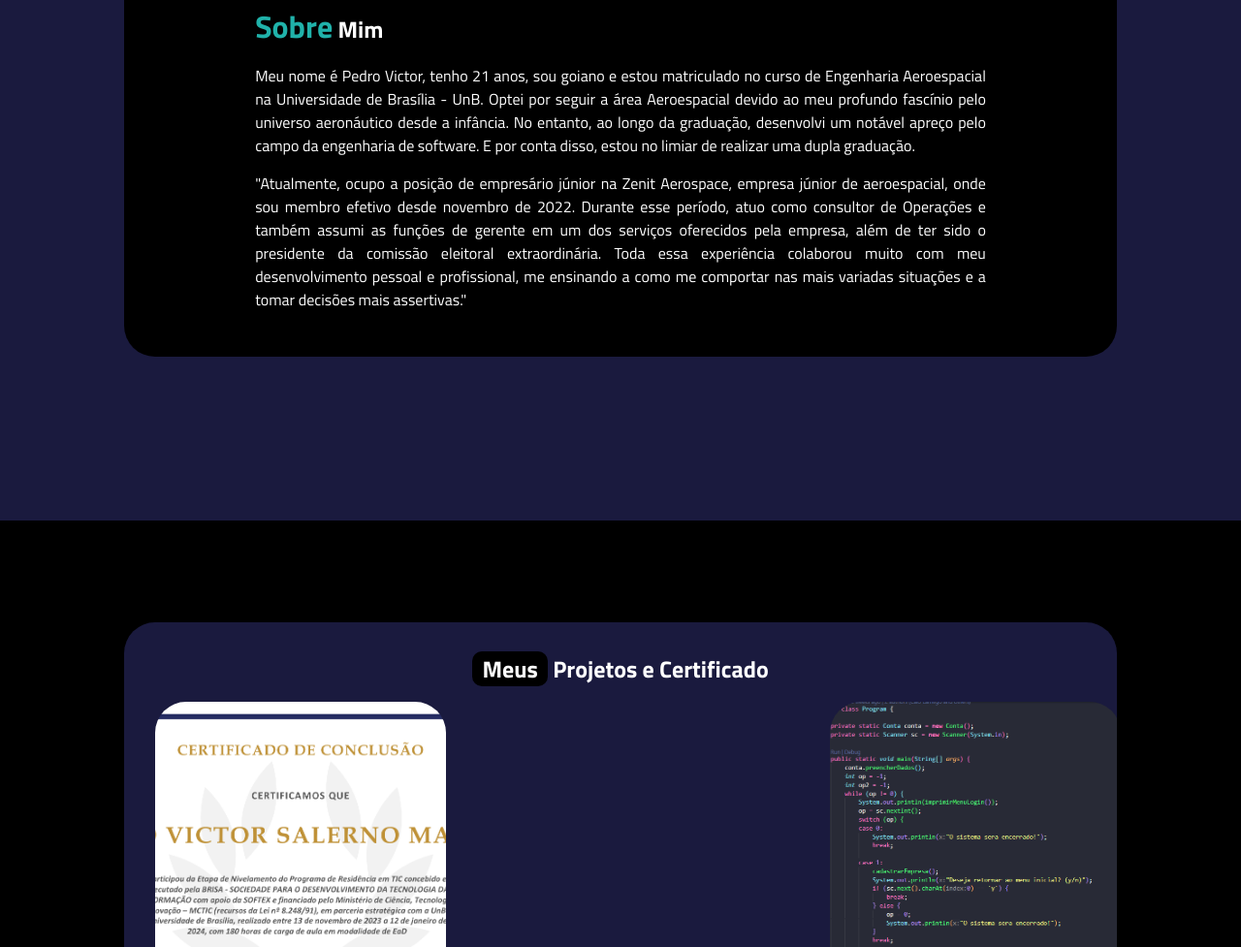
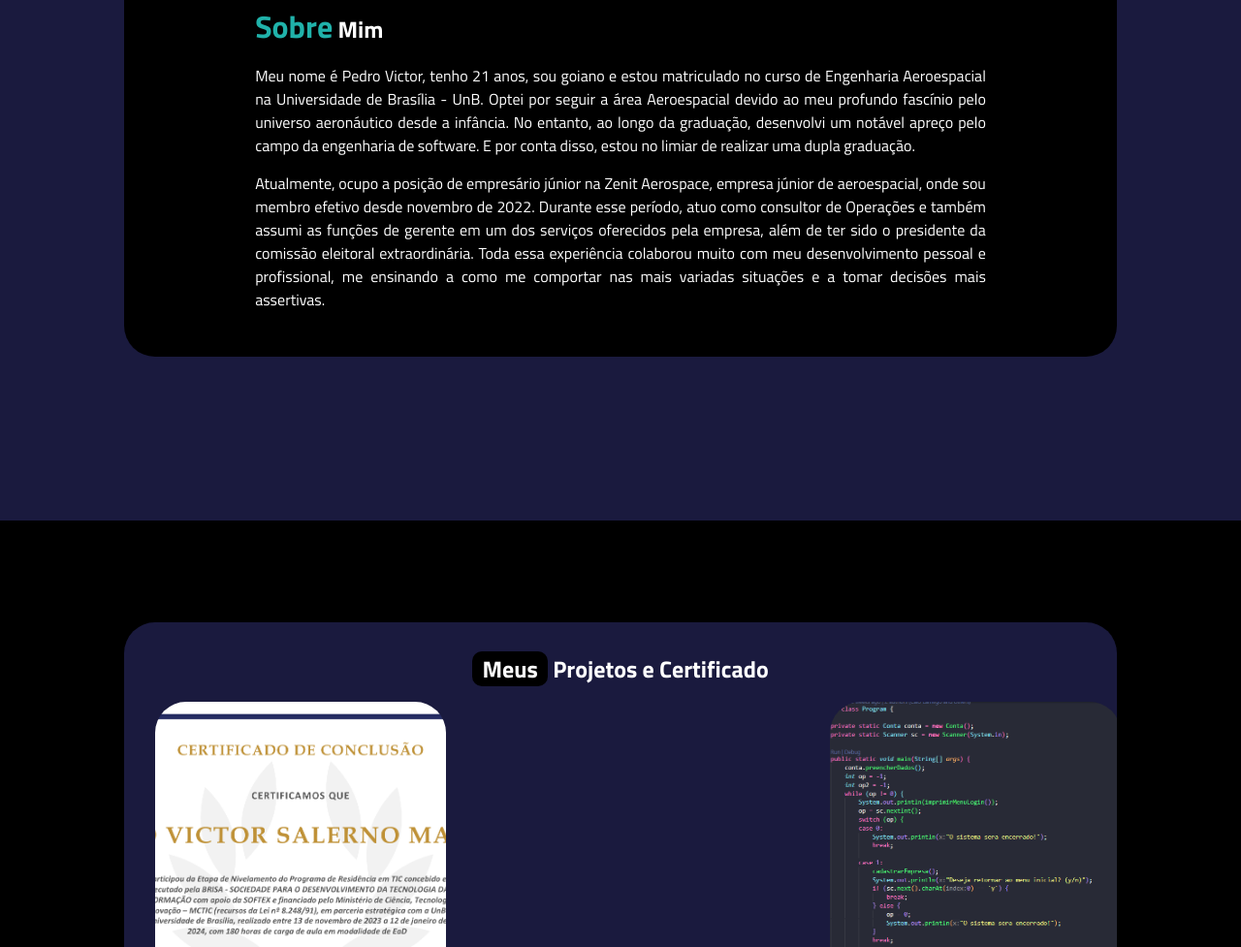
Before and after one commit to pedroslrn/Portifolio, a plain HTML site: page index.html in a window 1280 px wide. Shown: the part 1089-2066 px from the top of the page at 97% size. Drawn offline with Linux system fonts and the light colour scheme.

Commit message:
correcoes1.1

```diff
--- a/index.html
+++ b/index.html
@@ -56,7 +56,7 @@
                     <div class="textoSobreMim">
                         <h1><span>Sobre</span> Mim</h1>
                         <p id="s1">Meu nome é Pedro Victor, tenho 21 anos, sou goiano e estou matriculado no curso de Engenharia Aeroespacial na Universidade de Brasília - UnB. Optei por seguir a área Aeroespacial devido ao meu profundo fascínio pelo universo aeronáutico desde a infância. No entanto, ao longo da graduação, desenvolvi um notável apreço pelo campo da engenharia de software. E por conta disso, estou no limiar de realizar uma dupla graduação.</p>
-                        <p id="s2">"Atualmente, ocupo a posição de empresário júnior na Zenit Aerospace, empresa júnior de aeroespacial, onde sou membro efetivo desde novembro de 2022. Durante esse período, atuo como consultor de Operações e também assumi as funções de gerente em um dos serviços oferecidos pela empresa, além de ter sido o presidente da comissão eleitoral extraordinária. Toda essa experiência colaborou muito com meu desenvolvimento pessoal e profissional, me ensinando a como me comportar nas mais variadas situações e a tomar decisões mais assertivas."</p>
+                        <p id="s2">Atualmente, ocupo a posição de empresário júnior na Zenit Aerospace, empresa júnior de aeroespacial, onde sou membro efetivo desde novembro de 2022. Durante esse período, atuo como consultor de Operações e também assumi as funções de gerente em um dos serviços oferecidos pela empresa, além de ter sido o presidente da comissão eleitoral extraordinária. Toda essa experiência colaborou muito com meu desenvolvimento pessoal e profissional, me ensinando a como me comportar nas mais variadas situações e a tomar decisões mais assertivas.</p>
                         <p id="s3"></p>
                     </div>
                 </div>
```
